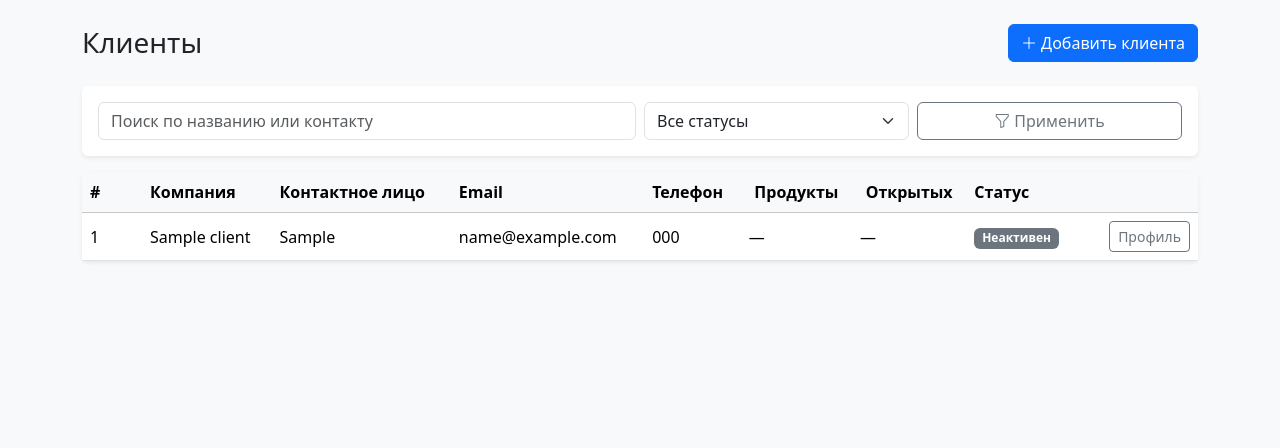
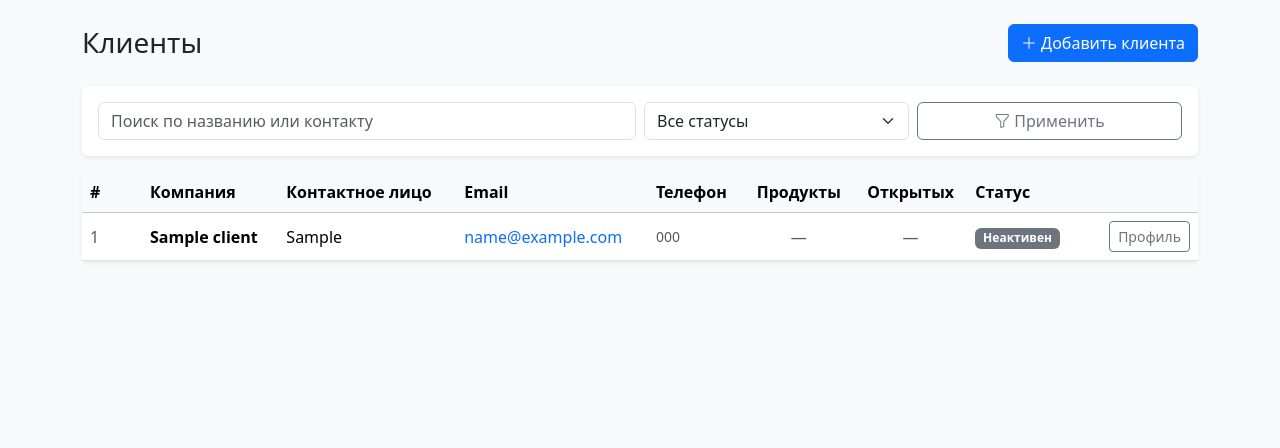
Before and after one commit to pihhta/service-desk, a Python web app: template app/web/templates/admin/clients.html in a window 1280 px wide. Shown: the top 448 px of the page. Run offline with Jinja, Linux system fonts and the light colour scheme; the template is opened without the code that fills it: most values are stand-ins (such as "Sample title", 1, 10 or a date in 2020).

Commit message:
fix bugs front

```diff
--- a/app/web/templates/admin/clients.html
+++ b/app/web/templates/admin/clients.html
@@ -51,19 +51,33 @@
             <tbody>
                 {% for c in clients %}
                 <tr>
-                   <td>{{ c.id }}</td>
-<td>{{ c.name }}</td>
-<td>{{ c.contact_person or '—' }}</td>
-<td>{{ c.email or '—' }}</td>
-<td>{{ c.phone or '—' }}</td>
-<td>—</td>
-<td>—</td>
-<td>
-    {% if c.is_active %}<span class="badge bg-success">Активен</span>
-    {% else %}<span class="badge bg-secondary">Неактивен</span>{% endif %}
-</td>
+                    <td class="text-muted">{{ c.id }}</td>
+                    <td class="fw-semibold">{{ c.name }}</td>
+                    <td>{{ c.contact_person or '—' }}</td>
+                    <td>
+                        {% if c.email %}
+                            <a href="mailto:{{ c.email }}" class="text-decoration-none">{{ c.email }}</a>
+                        {% else %}—{% endif %}
+                    </td>
+                    <td class="text-muted small">{{ c.phone or '—' }}</td>
+                    <td class="text-center text-muted">—</td>
+                    <td class="text-center text-muted">—</td>
+                    <td>
+                        {% if c.is_active %}
+                            <span class="badge bg-success">Активен</span>
+                        {% else %}
+                            <span class="badge bg-secondary">Неактивен</span>
+                        {% endif %}
+                    </td>
                     <td class="text-end">
                         <a href="#" class="btn btn-sm btn-outline-secondary">Профиль</a>
+                    </td>
+                </tr>
+                {% else %}
+                <tr>
+                    <td colspan="9" class="text-center text-muted py-4">
+                        <i class="bi bi-inbox fs-4 d-block mb-2"></i>
+                        Клиентов пока нет
                     </td>
                 </tr>
                 {% endfor %}
```
